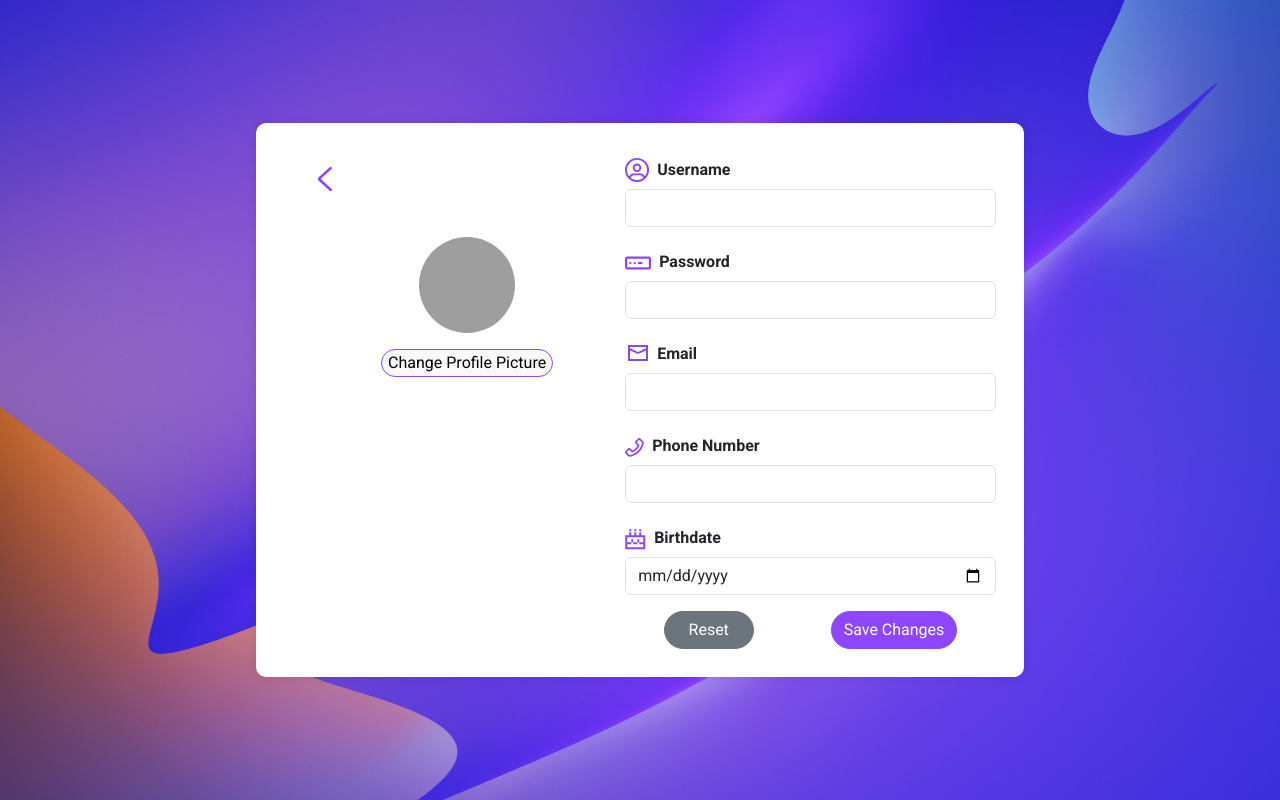
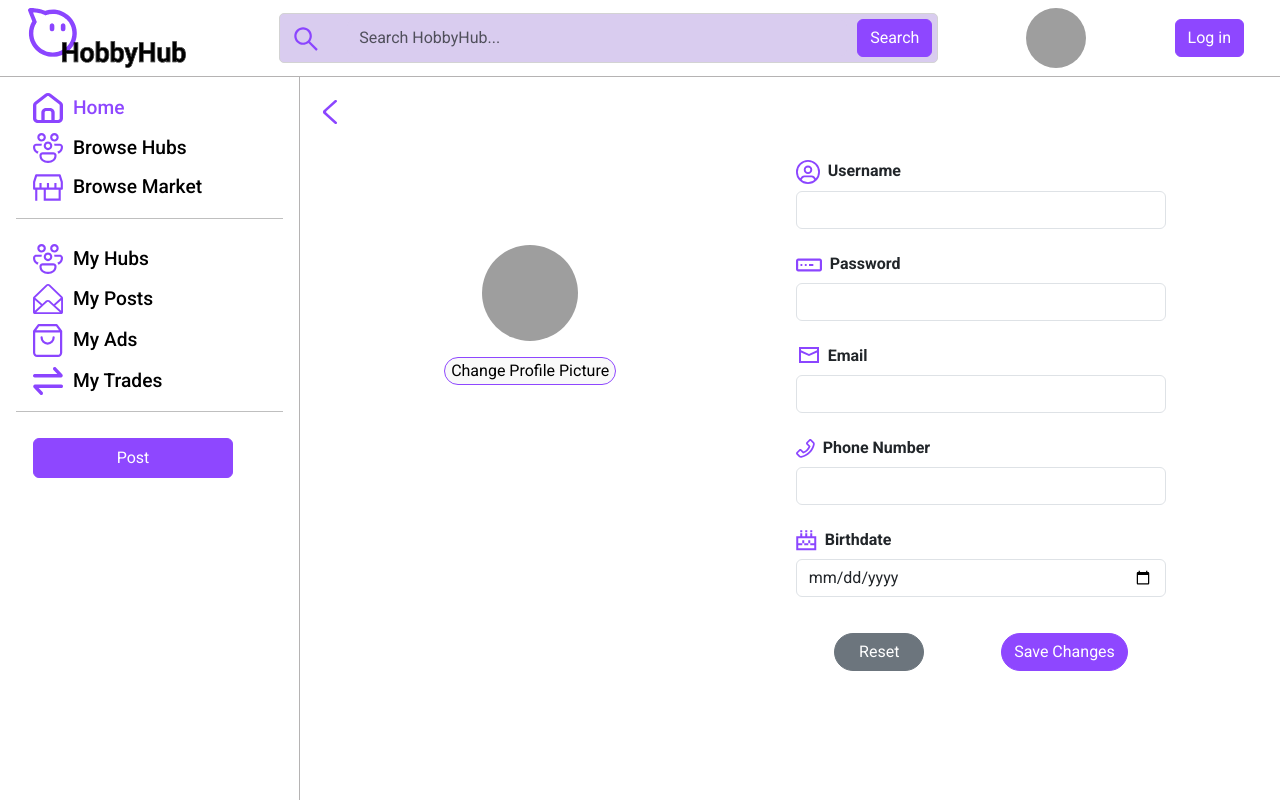
Before and after one commit to michelle-loi/HobbyHub, a React (Vite) app in the folder client/: page /editprofile in a window 1280 px wide. Built offline with nearby package versions, Linux system fonts and the light colour scheme; grey boxes are pictures that could not be loaded; what quill-image-resize-module-react would draw is missing.

Commit message:
feat(edit-profile): fit edit profile page in home page for desktop view

```diff
--- a/client/src/pages/editprofile/EditProfile.css
+++ b/client/src/pages/editprofile/EditProfile.css
@@ -8,9 +8,6 @@
     background-color: #f9f9f9;
 }
 
-.edit-prof-sub-btn{
-    border-radius: 15px;
-}
 
 .img-user{
     width: 6em;
@@ -23,8 +20,13 @@
 
 
 .edit-prof-backbutton{
-    margin-left: 3vw;
     cursor: pointer;
+    margin-left: 5px;
+}
+
+.edit-prof-container{
+    max-height: 100vh;
+    overflow-y: auto;
 }
 
 /* Custom CSS
@@ -43,38 +45,31 @@
 } */
 
 .edit-prof-sub-btn{
-    margin-left: 3vw;
-    margin-right: 3vw;
+    margin-left: 30px;
+    margin-right: 30px;
+    margin-top: 20px;
+    border-radius: 15px;
 }
 
+.avantar-section{
+    margin-top:45px;
+}
+
+
+
 @media screen and (min-width: 575px){
-    .edit-prof-background {
-        background-image: url("../../assets/authentication/desktop/background.jpg");
-        background-size: cover;
-        background-repeat: no-repeat;
-        background-position: center;
-        min-height: 100vh;
-        padding: 5px;
-        display: flex;
-        justify-content: center;
-        align-items: center;
-    }
-
     .edit-prof-container {
-        max-width:996px;
-        background-color: white; /* Background color for the container */
-        padding: 20px;
-        border-radius: 10px;
-        box-shadow: 0 0 10px rgba(0, 0, 0, 0.1); /* Add shadow for a box effect */
+        max-width:100vw;
         display: flex;
         flex-direction:row;
         justify-content: space-evenly;
+        margin:20px;
     }
 
-    .avantar-section{
+    /* .avantar-section{
         margin-right: 5vw;
         margin-top: 3vw;
-    }
+    } */
 
     .edit-prof-img{
         margin-left:3vw;
@@ -84,15 +79,12 @@
     .backbutton{
         margin-left: 0;
     }
+
+    .edit-prof-backbutton{
+        margin-left: 20px;
+    }
+    .edit-prof-sub-btn{
+        margin-left: 3vw;
+        margin-right: 3vw;
+    }
 }
-@media screen and (max-width: 815px) {
-    .avantar-section{
-        margin:0;
-        margin-top:70px;
-    }
-    .edit-prof-img{
-        margin: 0;
-    }
-
-
-}
--- a/client/src/pages/editprofile/EditProfile.jsx
+++ b/client/src/pages/editprofile/EditProfile.jsx
@@ -65,10 +65,10 @@ const EditProfilePage = () => {
 
     return (
     <div className="edit-prof-background">
+        <div className="edit-prof-backbutton" onClick={goBack}>
+            <img src={Back} alt="back button" className ="img-icon mt-4"/>
+        </div>
         <div className="edit-prof-container">
-            <div className="edit-prof-backbutton" onClick={goBack}>
-                <img src={Back} alt="back button" className ="img-icon mt-4"/>
-            </div>
             <div className = "avantar-section">
                 <div className = "edit-prof-img d-flex flex-column align-items-center">
                     <img src={image} alt="profile img" className ="img-user"/>
```
Also changed, not shown: client/src/App.jsx (+4 -4 lines).
